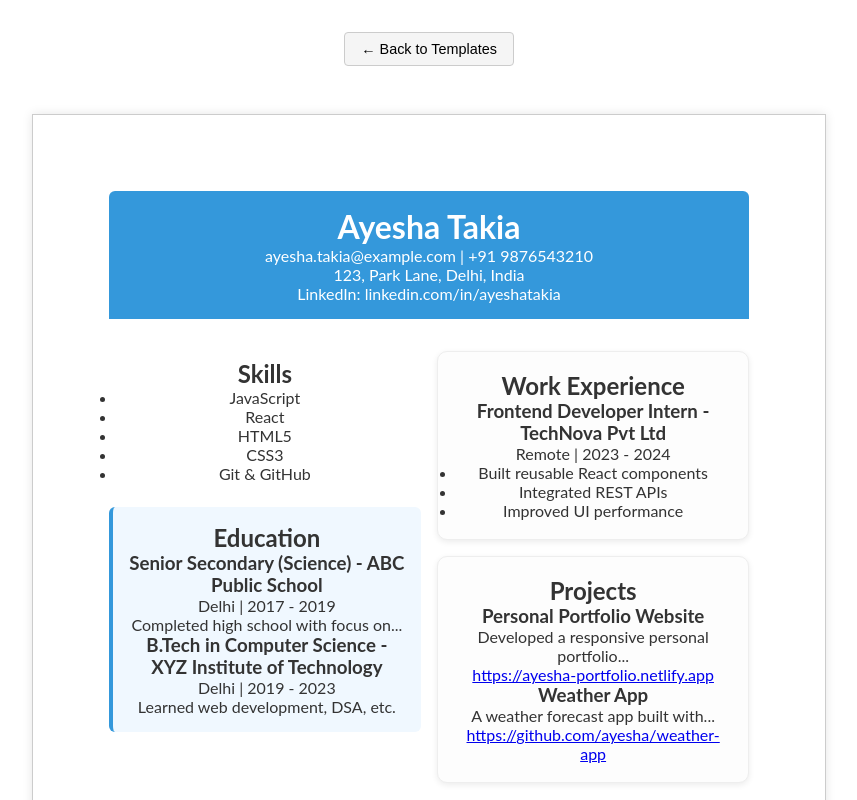
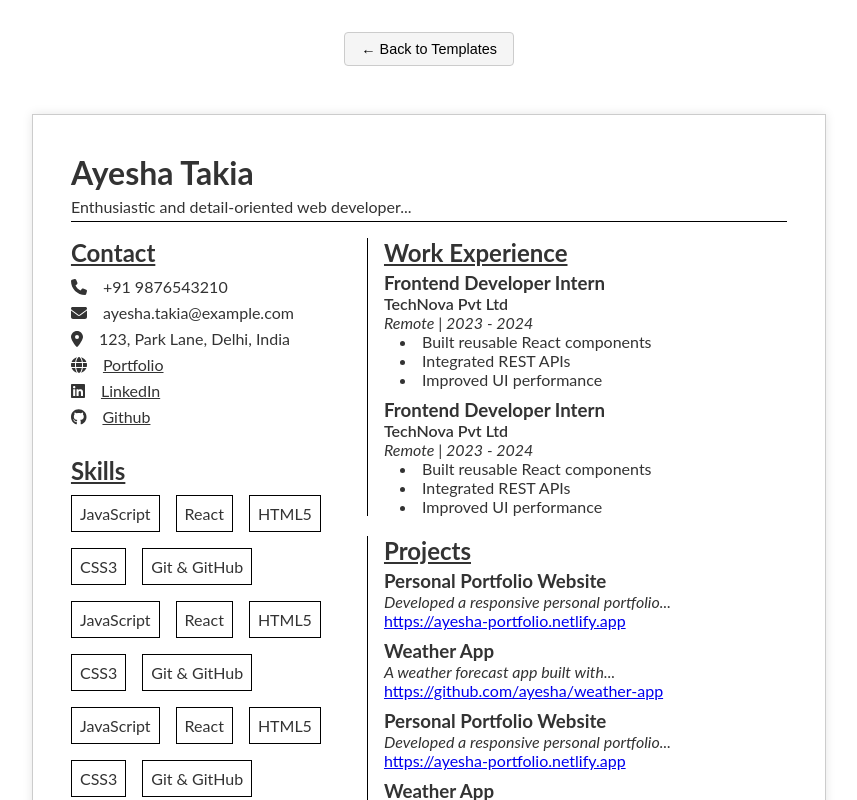
Before and after one commit to YashRajput74/ResumeBuilder, a React (Vite) app: page /resume/1 in a window 1280 px wide. Shown: the top 800 px of the page, without its empty margins (211-1068 px from the left). Built offline with nearby package versions, Linux system fonts and the light colour scheme.

Commit message:
added default css for templates

```diff
--- a/package.json
+++ b/package.json
@@ -10,6 +10,11 @@
     "preview": "vite preview"
   },
   "dependencies": {
+    "@fortawesome/fontawesome-svg-core": "^6.7.2",
+    "@fortawesome/free-brands-svg-icons": "^6.7.2",
+    "@fortawesome/free-regular-svg-icons": "^6.7.2",
+    "@fortawesome/free-solid-svg-icons": "^6.7.2",
+    "@fortawesome/react-fontawesome": "^0.2.2",
     "html2canvas": "^1.4.1",
     "html2pdf.js": "^0.10.3",
     "jspdf": "^3.0.1",
--- a/src/ResumeRenderer/ResumeRenderer.css
+++ b/src/ResumeRenderer/ResumeRenderer.css
@@ -2,24 +2,146 @@
     width: 210mm;
     height: 297mm;
     margin: auto;
-    padding: 20mm;
+    padding: 10mm;
     box-sizing: border-box;
     display: grid;
+    gap: 1rem;
     border: 1px solid #ccc;
     box-shadow: 0 0 10px rgba(0,0,0,0.1);
 }
 .personalInfo{
     font-size: 1rem;
+    border-bottom: 1px solid black;
+    text-align: left;
+}
+.personalInfo>h1{
+    margin-bottom: 5px;
+}
+.personalInfo>p{
+    margin-bottom: 5px;
+}
+.contactList{
+    font-size: 1rem;
+    text-align: left;
+    margin-bottom: 30px;
+}
+.contactList h2{
+    text-decoration: underline;
+    margin-bottom: 10px;
+}
+.contactItem{
+    margin-bottom: 7px;
+}
+.contactItem p{
+    margin-left: 1rem;
+    display: inline;
+}
+.contactItem a{
+    color: #333333;
+    margin-left: 1rem;
+    display: inline;
 }
 .skills{
     font-size: 1rem;
+    text-align: left;
+}
+.skills h2{
+    text-decoration: underline;
+    margin-bottom: 10px;
+}
+.individualSkill{
+    display: flex;
+    flex-wrap: wrap;
+    gap: 1rem;
+}
+.individualSkill div{
+    padding: 0.5rem;
+    border: 1px solid black;
+}
+.skills ul{
+    padding-left: 1rem;
+}
+.skills ul li{
+    padding-bottom: 5px;
 }
 .education{
     font-size: 1rem;
 }
 .workExperience{
     font-size: 1rem;
+    border-left: 1px solid black;
+    padding-left: 1rem;
+    text-align: left;
+    margin-bottom: 20px;
+}
+.workExperience h2{
+    text-decoration: underline;
+}
+.workPlace{
+    margin-top: 5px;
+    margin-bottom: 10px;
+}
+.workExperience h4{
+    font-weight: 600;
+}
+.workExperience p{
+    font-style: italic;
+}
+.workExperience ul{
+    padding-left: 1rem;
+    list-style: inside;
 }
 .projects{
     font-size: 1rem;
 }
+.projects h2{
+    text-decoration: underline;
+}
+.projects{
+    font-size: 1rem;
+    border-left: 1px solid black;
+    padding-left: 1rem;
+    text-align: left;
+    margin-bottom: 20px;
+}
+.eachProject{
+    margin-top: 5px;
+    margin-bottom: 10px;
+}
+.projects h4{
+    font-weight: 600;
+}
+.projects p{
+    font-style: italic;
+}
+.projects ul{
+    padding-left: 1rem;
+    list-style: inside;
+}
+.education{
+    font-size: 1rem;
+}
+.education h2{
+    text-decoration: underline;
+}
+.education{
+    font-size: 1rem;
+    border-left: 1px solid black;
+    padding-left: 1rem;
+    text-align: left;
+    margin-bottom: 20px;
+}
+.school{
+    margin-top: 5px;
+    margin-bottom: 10px;
+}
+.education h4{
+    font-weight: 600;
+}
+.education p{
+    font-style: italic;
+}
+.education ul{
+    padding-left: 1rem;
+    list-style: inside;
+}
--- a/src/ResumeRenderer/ResumeRenderer.jsx
+++ b/src/ResumeRenderer/ResumeRenderer.jsx
@@ -4,6 +4,7 @@ import WorkExperience from "./components/WorkExperience";
 import Education from "./components/Education";
 import PersonalInfo from "./components/PersonalInfo";
 import "./ResumeRenderer.css";
+import Contact from "./components/Contact";
 
 const sectionComponents = {
     personalInfo: PersonalInfo,
@@ -11,6 +12,7 @@ const sectionComponents = {
     workExperience: WorkExperience,
     skills: Skills,
     projects: Projects,
+    contact: Contact,
 };
 
 export default function ResumeRenderer({ template, data }) {
@@ -44,10 +46,8 @@ export default function ResumeRenderer({ template, data }) {
                 fontSize,
                 background: colorScheme.background,
                 color: colorScheme.text,
-                display: "grid",
                 gridTemplateColumns: grid.templateColumns,
                 gridTemplateRows: grid.templateRows,
-                gap: "1rem",
                 gridTemplateAreas,
             }}
         >
--- /dev/null
+++ b/src/ResumeRenderer/components/Contact.jsx
@@ -0,0 +1,39 @@
+import { FontAwesomeIcon } from '@fortawesome/react-fontawesome';
+import { faPhone, faEnvelope, faLocationDot, faGlobe } from '@fortawesome/free-solid-svg-icons';
+import { faLinkedin, faGithub } from '@fortawesome/free-brands-svg-icons';
+export default function Contact({ data }) {
+    return (
+        <div className="contactList">
+            <h2>Contact</h2>
+            <div className="contactItem">
+                <FontAwesomeIcon icon={faPhone} />
+                <p>{data.phoneNo}</p>
+            </div>
+
+            <div className="contactItem">
+                <FontAwesomeIcon icon={faEnvelope} />
+                <p>{data.email}</p>
+            </div>
+
+            <div className="contactItem">
+                <FontAwesomeIcon icon={faLocationDot} />
+                <p>{data.address}</p>
+            </div>
+
+            <div className="contactItem">
+                <FontAwesomeIcon icon={faGlobe} />
+                <a href={data.portfolio}>Portfolio</a>
+            </div>
+
+            <div className="contactItem">
+                <FontAwesomeIcon icon={faLinkedin} />
+                <a href={data.linkedin}>LinkedIn</a>
+            </div>
+
+            <div className="contactItem">
+                <FontAwesomeIcon icon={faGithub} />
+                <a href={data.github} target='blank_'>Github</a>
+            </div>
+        </div>
+    )
+}
--- a/src/ResumeRenderer/components/Education.jsx
+++ b/src/ResumeRenderer/components/Education.jsx
@@ -3,7 +3,7 @@ export default function Education({ data }) {
         <div className="education">
             <h2>Education</h2>
             {data.education.map((edu, index) => (
-                <div key={index}>
+                <div className="school" key={index}>
                     <h3>{edu.Degree} - {edu.School}</h3>
                     <p>{edu.City} | {edu["Start Date"]} - {edu["End Date"]}</p>
                     <p>{edu.Description}</p>
--- a/src/ResumeRenderer/components/PersonalInfo.jsx
+++ b/src/ResumeRenderer/components/PersonalInfo.jsx
@@ -2,9 +2,7 @@ export default function PersonalInfo({ data }) {
     return (
         <div className="personalInfo">
             <h1>{data.name}</h1>
-            <p>{data.email} | {data.phoneNo}</p>
-            <p>{data.address}</p>
-            <p>LinkedIn: {data.linkedin}</p>
+            <p>{data.summary}</p>
         </div>
     );
 }
--- a/src/ResumeRenderer/components/Projects.jsx
+++ b/src/ResumeRenderer/components/Projects.jsx
@@ -3,7 +3,7 @@ export default function Projects({ data }) {
         <div className="projects">
             <h2>Projects</h2>
             {data.projects.map((project, index) => (
-                <div key={index}>
+                <div className="eachProject" key={index}>
                     <h3>{project.Title}</h3>
                     <p>{project.Description}</p>
                     <a href={project.Link} target="_blank" rel="noopener noreferrer">{project.Link}</a>
--- a/src/ResumeRenderer/components/Skills.jsx
+++ b/src/ResumeRenderer/components/Skills.jsx
@@ -1,4 +1,4 @@
-export default function Skills({ data }) {
+/* export default function Skills({ data }) {
     return (
         <div className="skills">
             <h2>Skills</h2>
@@ -7,4 +7,15 @@ export default function Skills({ data }) {
             </ul>
         </div>
     );
+} */
+
+export default function Skills({ data }) {
+    return (
+        <div className="skills">
+            <h2>Skills</h2>
+            <div className="individualSkill">
+                {data.skills.map((skill, index) => <div key={index}>{skill}</div>)}
+            </div>
+        </div>
+    );
 }
--- a/src/ResumeRenderer/components/WorkExperience.jsx
+++ b/src/ResumeRenderer/components/WorkExperience.jsx
@@ -3,8 +3,9 @@ export default function WorkExperience({ data }) {
         <div className="workExperience">
             <h2>Work Experience</h2>
             {data.experience.map((exp, index) => (
-                <div key={index}>
-                    <h3>{exp.Role} - {exp.Organization}</h3>
+                <div className="workPlace" key={index}>
+                    <h3>{exp.Role}</h3>
+                    <h4> {exp.Organization}</h4>
                     <p>{exp.Location} | {exp["Start Date"]} - {exp["End Date"]}</p>
                     <ul>
                         {exp.Description.map((item, i) => <li key={i}>{item}</li>)}
--- a/src/data/mockUserData.js
+++ b/src/data/mockUserData.js
@@ -7,12 +7,12 @@ const mockUserData = {
     address: "123, Park Lane, Delhi, India",
     summary: "Enthusiastic and detail-oriented web developer...",
     profilePhoto: "",
-    portfolio: "",
-    github:"",
+    portfolio: "https://ayesha-portfolio.netlify.app",
+    github: "https://github.com/YashRajput74",
     linkedin: "linkedin.com/in/ayeshatakia",
     skype: "ayesha.takia",
 
-    skills: ["JavaScript", "React", "HTML5", "CSS3", "Git & GitHub"],
+    skills: ["JavaScript", "React", "HTML5", "CSS3", "Git & GitHub", "JavaScript", "React", "HTML5", "CSS3", "Git & GitHub", "JavaScript", "React", "HTML5", "CSS3", "Git & GitHub"],
 
     projects: [
         {
@@ -24,6 +24,21 @@ const mockUserData = {
             Title: "Weather App",
             Link: "https://github.com/ayesha/weather-app",
             Description: "A weather forecast app built with..."
+        },
+        {
+            Title: "Personal Portfolio Website",
+            Link: "https://ayesha-portfolio.netlify.app",
+            Description: "Developed a responsive personal portfolio..."
+        },
+        {
+            Title: "Weather App",
+            Link: "https://github.com/ayesha/weather-app",
+            Description: "A weather forecast app built with..."
+        },
+        {
+            Title: "Personal Portfolio Website",
+            Link: "https://ayesha-portfolio.netlify.app",
+            Description: "Developed a responsive personal portfolio..."
         }
     ],
 
@@ -69,6 +84,18 @@ const mockUserData = {
                 "Integrated REST APIs",
                 "Improved UI performance"
             ]
+        },
+        {
+            Role: "Frontend Developer Intern",
+            Organization: "TechNova Pvt Ltd",
+            Location: "Remote",
+            "Start Date": "2023",
+            "End Date": "2024",
+            Description: [
+                "Built reusable React components",
+                "Integrated REST APIs",
+                "Improved UI performance"
+            ]
         }
     ],
 
--- a/src/data/sectionStyles.js
+++ /dev/null
@@ -1,81 +0,0 @@
-export const sectionStyles = {
-    blueCard: {
-        backgroundColor: "#f0f8ff",
-        padding: "1rem",
-        borderLeft: "4px solid #3498DB",
-        borderRadius: "6px",
-        fontSize: "1rem",
-        marginBottom: "1rem",
-    },
-    minimal: {
-        backgroundColor: "#ffffff",
-        padding: "0.5rem",
-        fontSize: "1rem",
-        marginBottom: "1rem",
-    },
-    modernBox: {
-        backgroundColor: "#fdfdfd",
-        padding: "1.2rem",
-        border: "1px solid #eee",
-        borderRadius: "10px",
-        boxShadow: "0 2px 6px rgba(0,0,0,0.08)",
-        fontSize: "1rem",
-        marginBottom: "1rem",
-    },
-    coloredHeader: {
-        backgroundColor: "#3498db",
-        color: "#fff",
-        padding: "1rem",
-        borderRadius: "6px 6px 0 0",
-        fontSize: "1.1rem",
-        marginBottom: "1rem",
-    },
-    cleanHeader: {
-        padding: "1rem 0",
-        borderTop: "2px solid #3498DB",
-        borderBottom: "2px solid #3498DB",
-        color: "#3498DB",
-        fontWeight: "bold",
-        textAlign: "center",
-        textTransform: "uppercase",
-        fontSize: "1.1rem",
-        margin: "1.5rem 0 1rem 0"
-    },
-
-    blueBoxSkills: {
-        border: "2px solid #3498DB",
-        padding: "1rem",
-        borderRadius: "5px",
-        display: "flex",
-        flexWrap: "wrap",
-        gap: "0.5rem",
-        justifyContent: "center"
-    },
-
-    skillBadge: {
-        background: "#3498DB",
-        color: "#fff",
-        padding: "0.4rem 0.8rem",
-        borderRadius: "20px",
-        fontSize: "0.85rem"
-    },
-
-    entryBlock: {
-        padding: "0.75rem 0"
-    },
-
-    jobTitle: {
-        fontWeight: "bold",
-        fontSize: "1rem"
-    },
-
-    companyName: {
-        fontStyle: "italic",
-        fontSize: "0.9rem"
-    },
-
-    bullet: {
-        fontSize: "0.85rem",
-        marginBottom: "0.3rem"
-    }
-};
--- a/src/data/templates.js
+++ b/src/data/templates.js
@@ -1,6 +1,3 @@
-// import { fontFamily } from "html2canvas/dist/types/css/property-descriptors/font-family";
-import { sectionStyles } from "./sectionStyles";
-
 export const template1 = {
     id: 1,
     name: "Modern Grid",
@@ -12,7 +9,7 @@ export const template1 = {
             text: "#333333"
         },
         grid: {
-            templateColumns: "1fr 1fr",
+            templateColumns: "2fr 3fr",
             templateRows: "auto 1fr",
             areas: [
                 {
@@ -29,7 +26,7 @@ export const template1 = {
                     rowEnd: 3,
                     colStart: 1,
                     colEnd: 2,
-                    sections: ["skills", "education"]
+                    sections: ["contact","skills"]
                 },
                 {
                     name: "rightColumn",
@@ -37,18 +34,11 @@ export const template1 = {
                     rowEnd: 3,
                     colStart: 2,
                     colEnd: 3,
-                    sections: ["workExperience", "projects"]
+                    sections: ["workExperience", "projects","education"]
                 },
             ],
         }
     },
-    sectionStyles: {
-        personalInfo: sectionStyles.coloredHeader,
-        education: sectionStyles.blueCard,
-        workExperience: sectionStyles.modernBox,
-        skills: sectionStyles.minimal,
-        projects: sectionStyles.modernBox,
-    }
 };
 const template2 = {
     id: 2,
@@ -73,13 +63,6 @@ const template2 = {
             text: "#333333"
         }
     },
-    sectionStyles: {
-        personalInfo: sectionStyles.cleanHeader,
-        skills: sectionStyles.blueBoxSkills,
-        education: sectionStyles.cleanHeader,
-        workExperience: sectionStyles.cleanHeader,
-        organizations: sectionStyles.cleanHeader
-    }
 };
 
 const template3 = {
@@ -122,40 +105,6 @@ const template3 = {
             background: "#ffffff",
             text: "#333333"
         }
-    },
-    sectionStyles: {
-        personalInfo: {
-            fontSize: "1.5rem",
-            fontWeight: "bold",
-            textAlign: "center",
-            paddingBottom: "0.5rem",
-            borderBottom: "2px solid #333"
-        },
-        contact: {
-            fontSize: "0.9rem",
-            lineHeight: "1.4",
-            marginBottom: "1rem"
-        },
-        skills: {
-            display: "flex",
-            flexWrap: "wrap",
-            gap: "0.5rem",
-            marginBottom: "1rem"
-        },
-        languages: {
-            fontSize: "0.9rem",
-            lineHeight: "1.4"
-        },
-        profile: {
-            fontStyle: "italic",
-            marginBottom: "1rem"
-        },
-        projects: {
-            marginBottom: "1rem"
-        },
-        education: {
-            marginBottom: "1rem"
-        }
     }
 }
 
```
Also changed, not shown: 1 other file (tests, documents, lock files or other folders).
